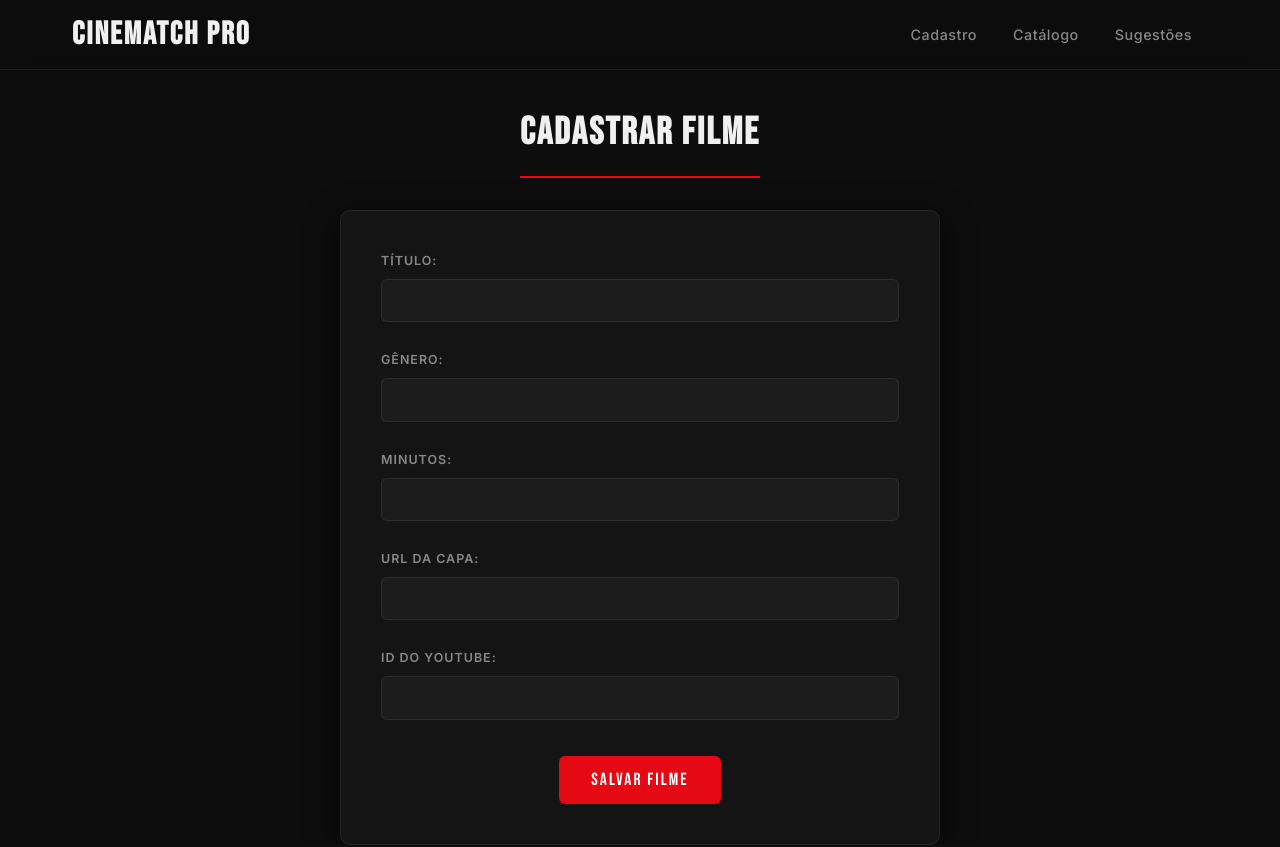
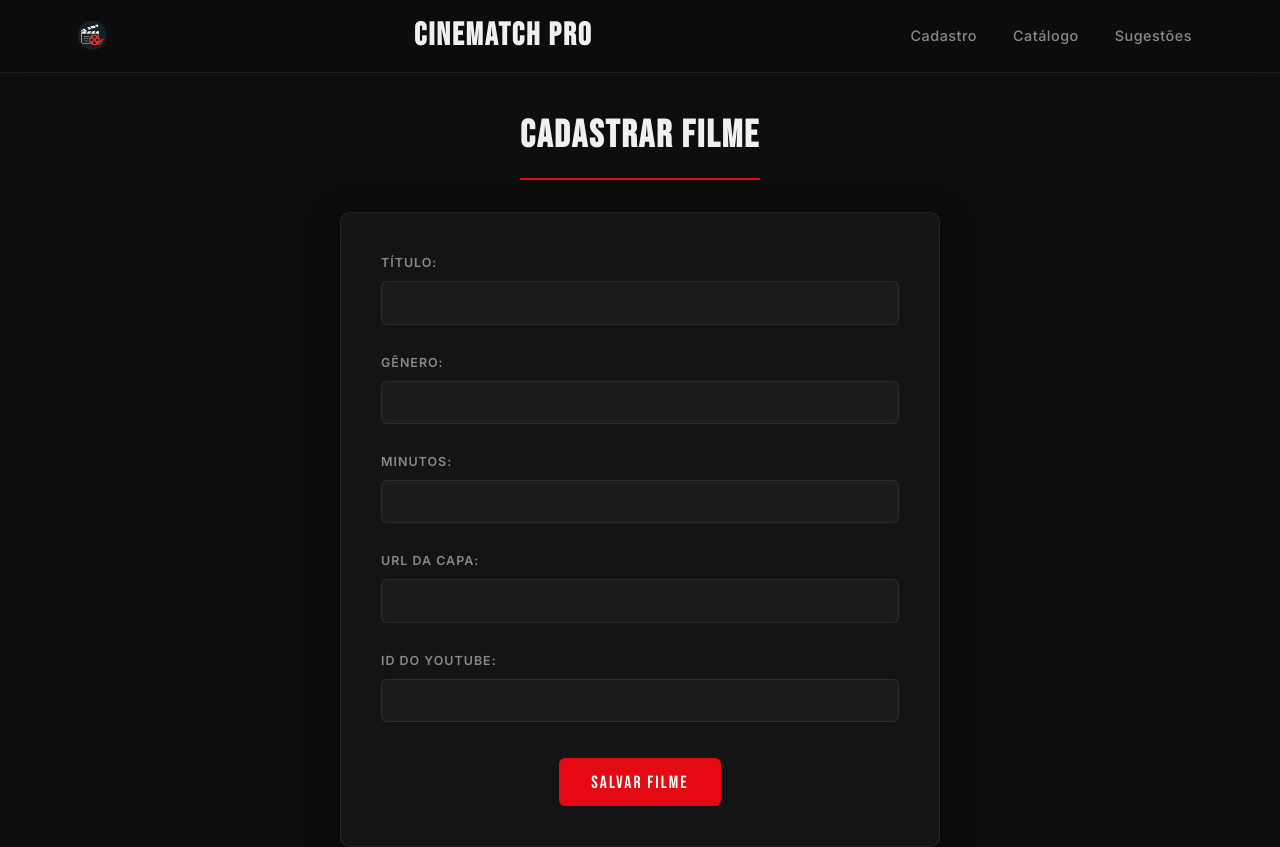
Before and after one commit to NicolasCesarMendes/unisenai-cinematch-pro, a plain HTML site: page index.html in a window 1280 px wide. Drawn offline with Linux system fonts and the light colour scheme.

Commit message:
Adição de logo e Ajustes de CSS

```diff
--- a/css/style.css
+++ b/css/style.css
@@ -90,6 +90,12 @@ nav ul li a {
 nav ul li a:hover {
     color: var(--text);
     background: var(--accent-dim);
+}
+
+.container img {
+    height: 40px;
+    width: auto;
+    object-fit: contain;
 }
 
 main.container {
@@ -222,6 +228,7 @@ article.card {
     box-shadow: var(--shadow-card);
     transition: transform 0.25s, box-shadow 0.25s, background 0.25s;
     position: relative;
+    margin-bottom: 1.5rem;
 }
 
 article.card::before {
--- a/index.html
+++ b/index.html
@@ -9,6 +9,7 @@
 <body>
     <nav>
         <div class="container">
+            <img src="img/logo.png" alt="Logo CineMatch Pro">
             <h1>CineMatch Pro</h1>
 
             <ul>
```
Also changed, not shown: catalogo.html (+1 -0 lines), img/logo.png (added).
